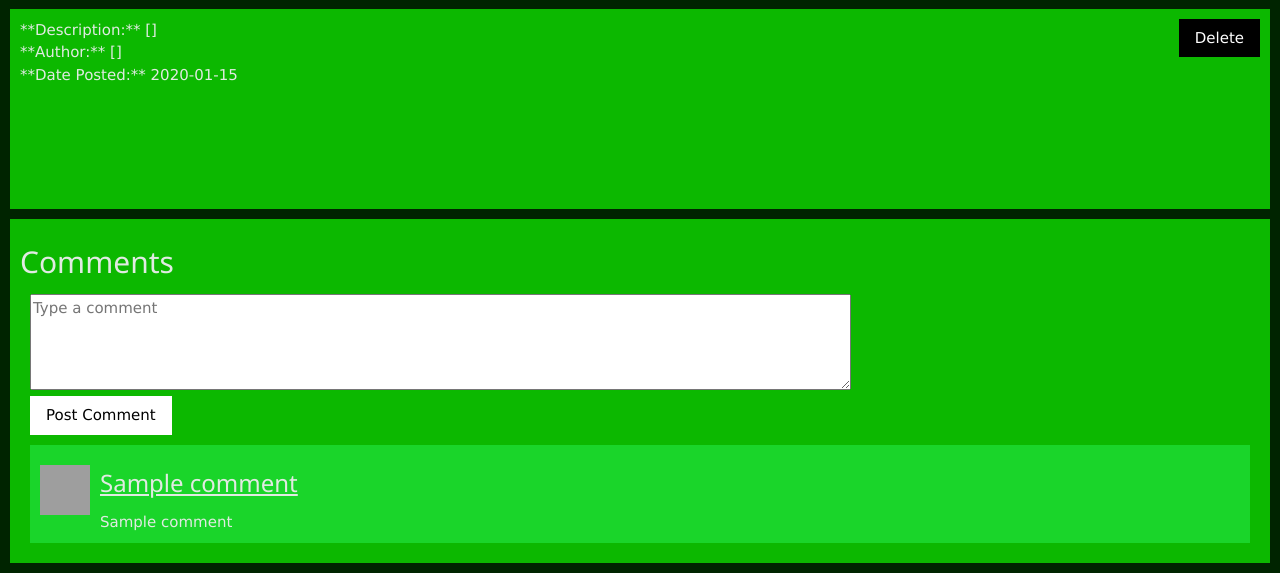
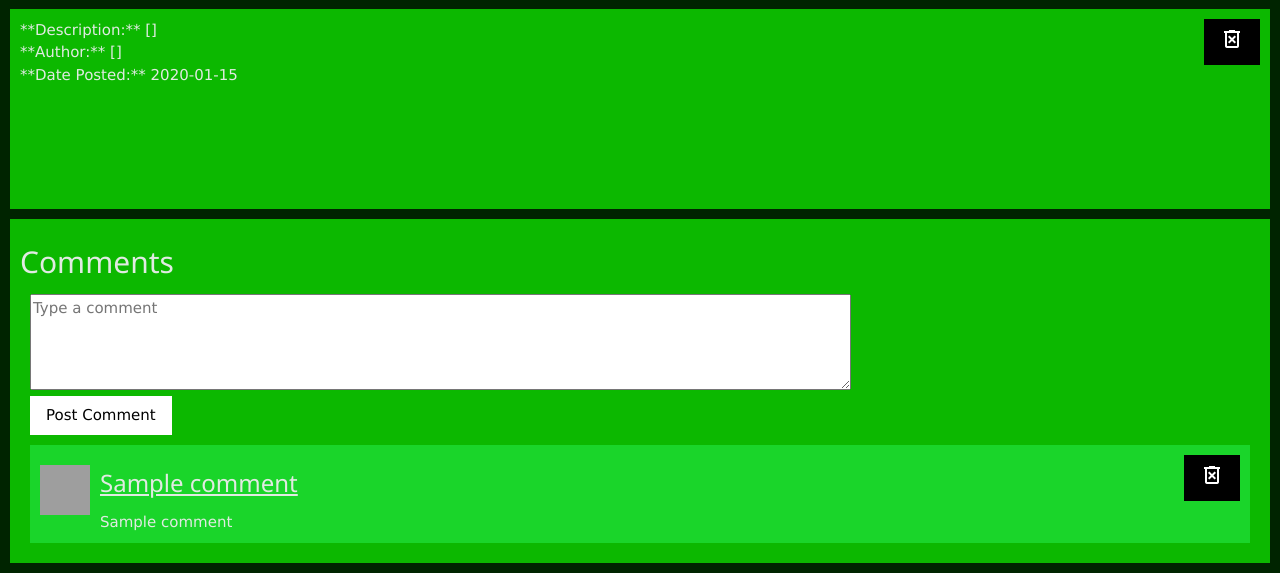
Before and after one commit to MrGenie151/ArtHaven, a Flask app: template templates/post.html in a window 1280 px wide. Shown: the part 499-1072 px from the top of the page. Run offline with Flask 3, Linux system fonts and the light colour scheme; the visitor is signed in with stand-in values (Sample User, id 1); the template is opened without the code that fills it: most values are stand-ins (such as "Sample title", 1, 10 or a date in 2020); some libraries are stand-ins or nearby versions; grey boxes are pictures that could not be loaded.

Commit message:
Added pretty buttons

```diff
--- a/templates/post.html
+++ b/templates/post.html
@@ -9,6 +9,7 @@
 	<meta content="#ffffff" data-react-helmet="true" name="theme-color" />
 	<link rel="stylesheet" href="/static/w3.css" />
 	<link rel="stylesheet" href="/static/style.css" />
+	<link rel="stylesheet" href="https://fonts.googleapis.com/css2?family=Material+Symbols+Outlined:opsz,wght,FILL,GRAD@24,400,0,0" />
 	<script src="/static/jquery-3.7.1.min.js"></script>
 	<script src="/static/load_header.js"></script>
 	<script type="module" src="https://md-block.verou.me/md-block.js"></script>
@@ -34,7 +35,7 @@
 		</div>
 		<div class="post-body content-div">
 			{% if session["user_id"] == post[1] or session["moderator"] %}
-			<button class="w3-button w3-black w3-right" onclick="$('#delete-prompt').show()">Delete</button>
+			<button class="w3-button w3-black w3-right" onclick="$('#delete-prompt').show()"><span class="material-symbols-outlined">delete_forever</span></button>
 			{% endif %}
 			<md-block>**Description:** {{ post[0] }}<br />
 				**Author:** <a href="/users/{{ post[1] }}">{{ post[6] }}</a><br />
@@ -51,6 +52,9 @@
 			{% endif %}
 			{% for comment in comments %}
 			<div class="comment">
+				{% if session["user_id"] == comment[3] or session["moderator"] %}
+				<button class="w3-button w3-black w3-right"><span class="material-symbols-outlined">delete_forever</span></button>
+				{% endif %}
 				<h3><img src="{{ comment[5] }}" class="pfp" /><a href="/users/{{ comment[3] }}">{{ comment[4] }}</a></h3>
 				<md-block>{{ comment[1] }}</md-block>
 			</div>
@@ -60,7 +64,17 @@
 			<div class="w3-modal-content w3-dark-gray">
 				<div class="w3-container">
 					<p>Are you sure you want to delete the post?</p>
-					<button class="w3-button w3-black" onclick="deletePost()">Yes, delete this post.</button>
+					<button class="w3-button w3-black" onclick="$('#delete-prompt').hide()">Cancel</button>
+					<button class="w3-button w3-red" onclick="deletePost()">Yes, delete this post.</button>
+				</div>
+			</div>
+		</div>
+		<div id="delete-comment-prompt" class="w3-modal">
+			<div class="w3-modal-content w3-dark-gray">
+				<div class="w3-container">
+					<p>Are you sure you want to delete this comment?</p>
+					<button class="w3-button w3-black" onclick="$('#delete-prompt').hide()">Cancel</button>
+					<button class="w3-button w3-red" onclick="deleteComment()">Yes, delete this comment.</button>
 				</div>
 			</div>
 		</div>
--- a/templates/settings.html
+++ b/templates/settings.html
@@ -44,7 +44,7 @@
             <label for="desc">Description:</label><br />
             <textarea name="desc" id="desc" rows="4" cols="500" required>{{ user_info[4] }}</textarea>
             <label for="image">Profile Picture:</label><br />
-            <input type="file" name="image" id="imageInput" accept="image/*" onchange="handleImageUpload()" required><br />
+            <input type="file" name="image" id="imageInput" accept="image/*" onchange="handleImageUpload()"><br />
             <input type="hidden" name="dataURL" id="dataURLInput" value="{{ user_info[6] }}"><br />
             <img id="imagePreview" src="{{ user_info[6] }}" alt="Uploaded Image" style="max-width: 300px; max-height: 300px;"><br />
             <button type="submit">Save Settings</button>
```
